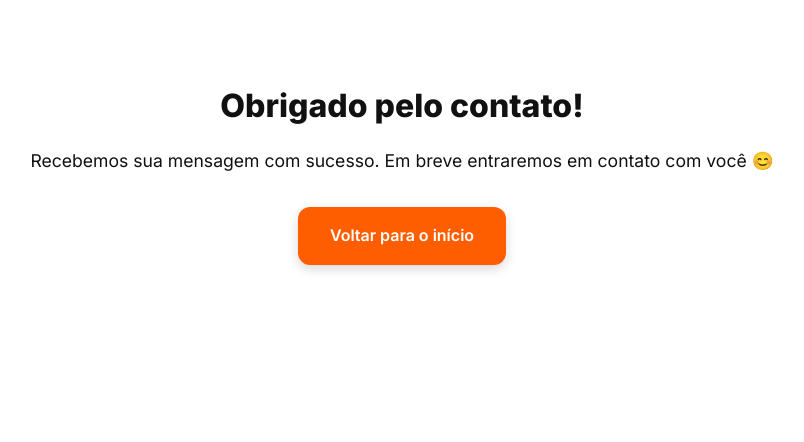
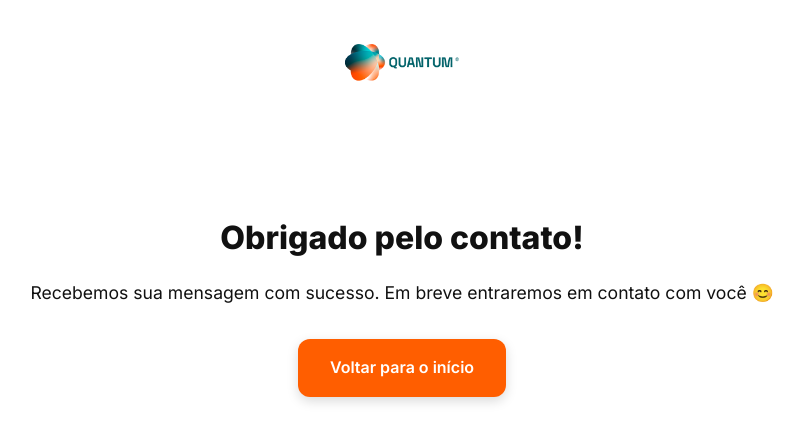
Before and after one commit to GabrielDevl/Quantumstudio, a plain HTML site: page obrigado.html in a window 1280 px wide. Shown: the whole page, without its empty margins (238-1042 px from the left). Drawn offline with Linux system fonts and the light colour scheme.

Commit message:
Add files via upload

```diff
--- a/obrigado.html
+++ b/obrigado.html
@@ -11,6 +11,10 @@
 </head>
 
 <body>
+  <header class="header" style="text-align: center; padding: 2rem 0; border-bottom: none;">
+    <img src="imagens/logo.png" alt="Logo Quantum Studio" style="height: 60px;" />
+  </header>
+
   <section class="contato animate-on-scroll">
     <div class="container">
       <h3>Obrigado pelo contato!</h3>
```
Also changed, not shown: index.html (+1 -1 lines).
